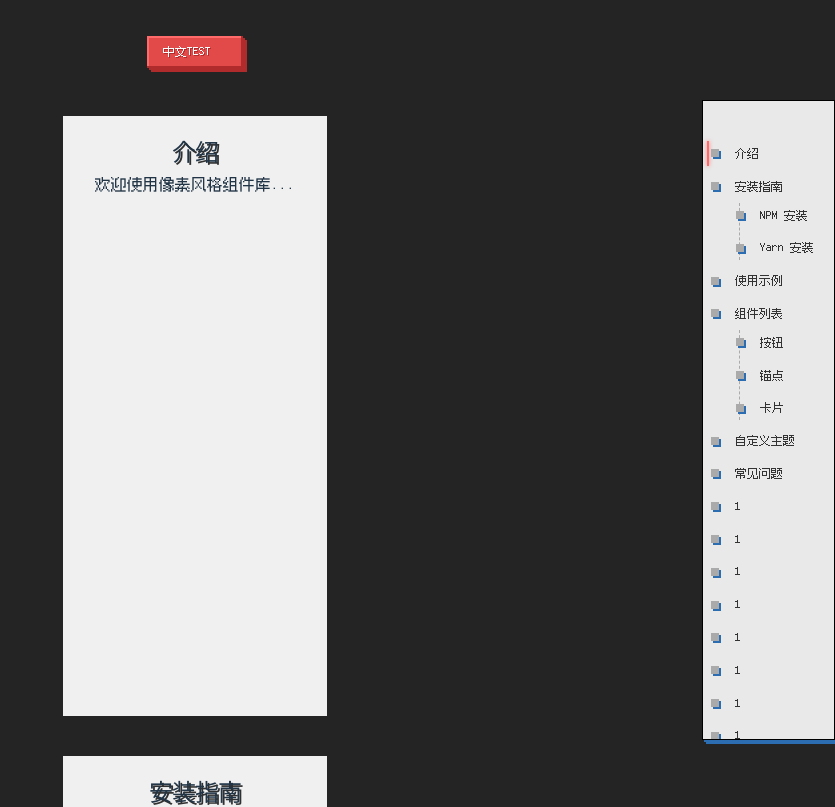
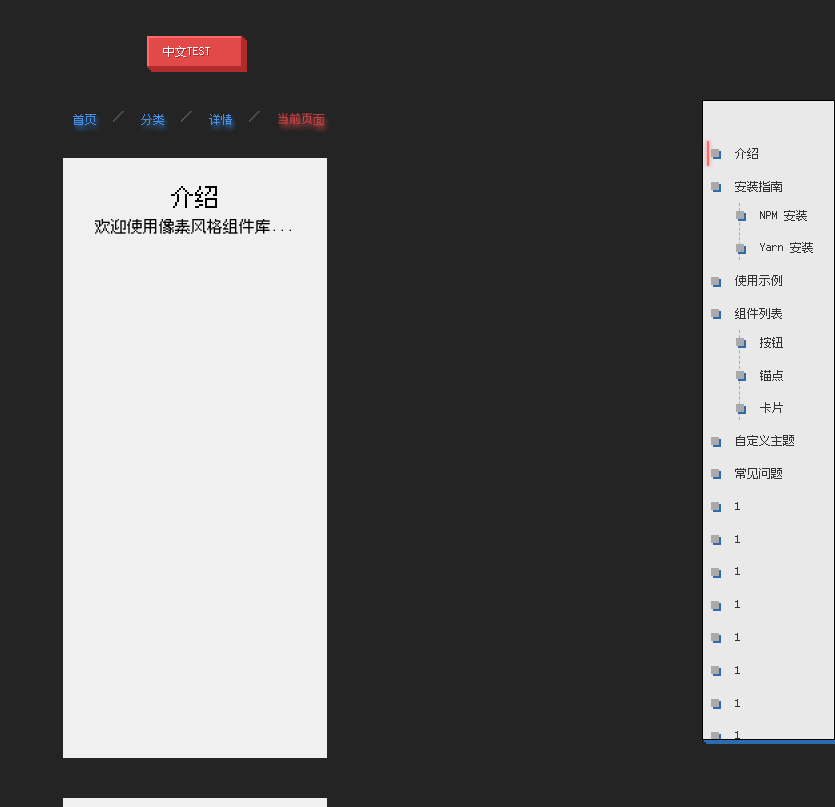
Before and after one commit to Yichende/YiComponent, a React (Vite) app: page / in a window 1280 px wide. Shown: the top 807 px of the page, without its empty margins (445-1280 px from the left). Built offline with nearby package versions, Linux system fonts and the light colour scheme.

Commit message:
add Breadcrumb

```diff
--- a/src/App.tsx
+++ b/src/App.tsx
@@ -1,7 +1,8 @@
 import "./App.css";
-import { YiButton, Anchor } from "./components/index";
-import { Icon } from "./components/index";
+import { YiButton, Anchor, Icon, Breadcrumb } from "./components/index";
+
 function App() {
+
   return (
     <>
       <YiButton
@@ -21,6 +22,21 @@ function App() {
           size="sm"
           color="#fff"
         />
+      </div>
+
+      <div>
+        <Breadcrumb
+          pixelSize={2}
+          maxItems={5}>
+          <Breadcrumb.Item
+            icon="home"
+            href="/">
+            首页
+          </Breadcrumb.Item>
+          <Breadcrumb.Item href="/category">分类</Breadcrumb.Item>
+          <Breadcrumb.Item href="/category/detail">详情</Breadcrumb.Item>
+          <Breadcrumb.Item>当前页面</Breadcrumb.Item>
+        </Breadcrumb>
       </div>
 
       <div className="documentation">
@@ -145,7 +161,7 @@ function App() {
           />
         </Anchor>
 
-        <div style={{ maxWidth: "800px", margin: "0 auto", padding: "20px" }}>
+        <div style={{ maxWidth: "800px", margin: "0 auto", padding: "20px", color: "black"}}>
           <section
             id="introduction"
             style={{
@@ -154,7 +170,7 @@ function App() {
               backgroundColor: "#f0f0f0",
               padding: "20px",
             }}>
-            <h2>介绍</h2>
+            <div style={{fontSize: "24px"}}>介绍</div>
             <p>欢迎使用像素风格组件库...</p>
           </section>
 
--- a/src/components/Anchor/Anchor.tsx
+++ b/src/components/Anchor/Anchor.tsx
@@ -1,7 +1,7 @@
 import { FC, ReactNode, useState, useEffect, useRef } from "react";
 import styles from "./Anchor.module.css";
 import { AnchorLink } from "./AnchorLink";
-import { Icon } from "../Icon/Icon";
+import { Icon } from "../index";
 import React from "react";
 
 interface AnchorProps {
@@ -102,8 +102,7 @@ export const Anchor: AnchorComponent = ({
   const handleLinkClick = (href: string) => {
     const target = document.getElementById(href);
     if (target) {
-      const offset =
-        target.getBoundingClientRect().top + window.scrollY - offsetTop;
+      const offset = target.getBoundingClientRect().top + window.scrollY - offsetTop;
       window.scrollTo({ top: offset, behavior: "smooth" });
       setActiveLink(href);
     }
--- /dev/null
+++ b/src/components/Breadcrumb/Breadcrumb.module.css
@@ -0,0 +1,105 @@
+.breadcrumb {
+  --pixel-size: 2px;
+  --main-color: #4a90e2;
+  --highlight: #6aa8ff;
+  --shadow: #2c6cb0;
+  --text-color: #333;
+  --current-color: #e24a4a;
+  --separator-color: #666;
+
+  font-family: "Press Start 2P", "Ark Pixel", monospace;
+  font-size: 12px;
+  padding: 8px 0;
+}
+
+.list {
+  display: flex;
+  flex-wrap: wrap;
+  align-items: center;
+  padding: 0;
+  margin: 0;
+  list-style: none;
+}
+
+.item {
+  display: flex;
+  align-items: center;
+  position: relative;
+}
+
+.itemContent {
+  display: flex;
+  align-items: center;
+  gap: 2px;
+}
+
+.itemIcon {
+  margin-right: 4px;
+}
+
+.link {
+  color: var(--main-color);
+  text-decoration: none;
+  background: none;
+  border: none;
+  padding: 4px 8px;
+  cursor: pointer;
+  font-family: inherit;
+  font-size: inherit;
+  transition: all 0.2s ease;
+  position: relative;
+  display: inline-block;
+  text-shadow: 2px 4px 4px var(--shadow);
+}
+
+.link:hover {
+  color: var(--highlight);
+  transform: translate(1px, 1px);
+  text-shadow: none;
+}
+
+.link:active {
+  transform: translate(2px, 2px);
+  text-shadow: none;
+}
+
+.current {
+  color: var(--current-color);
+  cursor: default;
+  font-weight: bold;
+  text-shadow: 2px 4px 4px var(--current-color);
+}
+
+.current:hover {
+  transform: none;
+  color: var(--current-color);
+  text-shadow: 2px 4px 4px var(--current-color);
+}
+
+.separator {
+  color: var(--separator-color);
+  margin: 0 8px;
+  font-size: 12px;
+  display: inline-flex;
+  align-items: center;
+  line-height: 1;
+}
+
+/* 响应式设计 */
+@media (max-width: 768px) {
+  .breadcrumb {
+    font-size: 10px;
+  }
+
+  .item {
+    margin: 0 2px;
+  }
+
+  .link {
+    padding: 2px 4px;
+  }
+
+  .separator {
+    margin: 0 4px;
+  }
+}
--- /dev/null
+++ b/src/components/Breadcrumb/Breadcrumb.tsx
@@ -0,0 +1,69 @@
+import { FC, ReactNode, Children, cloneElement, ReactElement } from "react";
+import styles from "./Breadcrumb.module.css";
+import { BreadcrumbItem, BreadcrumbItemProps } from "./BreadcrumbItem";
+import React from "react";
+
+interface BreadcrumbProps {
+  children: ReactNode;
+  separator?: ReactNode;
+  className?: string;
+  pixelSize?: number;
+  maxItems?: number;
+  overflowedIndicator?: ReactNode;
+}
+
+interface BreadcrumbComponent extends FC<BreadcrumbProps> {
+  Item: typeof BreadcrumbItem;
+}
+
+export const Breadcrumb: BreadcrumbComponent = ({
+  children,
+  separator = "/",
+  className = "",
+  pixelSize = 2,
+  maxItems = 4,
+  overflowedIndicator = "...",
+}) => {
+  const items = Children.toArray(children);
+  const totalItems = items.length;
+
+  // 处理溢出情况
+  let visibleItems: ReactNode[] = [];
+
+  if (totalItems <= maxItems) {
+    visibleItems = items;
+  } else {
+    visibleItems = [
+      items[0],
+      <BreadcrumbItem key="overflowed" separator={separator}>
+        {overflowedIndicator}
+      </BreadcrumbItem>,
+      ...items.slice(totalItems - maxItems + 1)
+    ];
+  }
+
+  // 为每个子项添加分隔符和位置信息
+  const renderItems = visibleItems.map((child, index) => {
+    if (!React.isValidElement(child)) return child;
+
+    return cloneElement(child as ReactElement<BreadcrumbItemProps>, {
+      separator,
+      isLast: index === visibleItems.length - 1,
+      key: index,
+    });
+  });
+
+  return (
+    <nav
+      className={`${styles.breadcrumb} ${className}`}
+      style={{ "--pixel-size": `${pixelSize}px` } as React.CSSProperties}
+      aria-label="breadcrumb"
+    >
+      <ol className={styles.list}>
+        {renderItems}
+      </ol>
+    </nav>
+  );
+};
+
+Breadcrumb.Item = BreadcrumbItem;
--- /dev/null
+++ b/src/components/Breadcrumb/BreadcrumbItem.tsx
@@ -0,0 +1,86 @@
+import { FC, ReactNode } from "react";
+import styles from "./Breadcrumb.module.css";
+import { Icon, IconName } from "../index";
+import { Link as RouterLink } from "react-router-dom";
+
+export interface BreadcrumbItemProps {
+  children: ReactNode;
+  href?: string;
+  onClick?: () => void;
+  isLast?: boolean;
+  icon?: IconName;
+  separator?: ReactNode;
+}
+
+export const BreadcrumbItem: FC<BreadcrumbItemProps> = ({
+  children,
+  href,
+  onClick,
+  isLast = false,
+  icon,
+  separator = "/",
+}) => {
+  const content = (
+    <span className={styles.itemContent}>
+      {icon && (
+        <Icon
+          name={icon}
+          size="sm"
+          className={styles.itemIcon}
+        />
+      )}
+      {children}
+    </span>
+  );
+
+  const renderLink = () => {
+    if (isLast) {
+      return <span className={`${styles.link} ${styles.current}`}>{content}</span>;
+    }
+
+    if (href?.startsWith("/")) {
+      // 内部路由跳转
+      return (
+        <RouterLink
+          to={href}
+          className={styles.link}
+          onClick={onClick}>
+          {content}
+        </RouterLink>
+      );
+    }
+
+    if (href) {
+      // 外部链接跳转
+      return (
+        <a
+          href={href}
+          className={styles.link}
+          onClick={(e) => {
+            if (onClick) {
+              e.preventDefault();
+              onClick();
+            }
+          }}>
+          {content}
+        </a>
+      );
+    }
+
+    // 无 href，仅执行点击事件
+    return (
+      <button
+        className={styles.link}
+        onClick={onClick}>
+        {content}
+      </button>
+    );
+  };
+
+  return (
+    <li className={styles.item}>
+      <span>{renderLink()}</span>
+      {!isLast && <span className={styles.separator}>{separator}</span>}
+    </li>
+  );
+};
--- a/src/components/Button/Button.tsx
+++ b/src/components/Button/Button.tsx
@@ -1,6 +1,6 @@
 import { FC, ReactNode } from "react";
 import styles from "./Button.module.css";
-import { Icon, IconName } from '../Icon/Icon';
+import { Icon, IconName } from '../index';
 
 interface ButtonProps {
   children: ReactNode;
--- a/src/components/index.ts
+++ b/src/components/index.ts
@@ -5,3 +5,5 @@ export { Anchor } from './Anchor/Anchor'
 
 export { Icon } from './Icon/Icon'
 export type { IconName } from './Icon/Icon'
+
+export { Breadcrumb } from './Breadcrumb/Breadcrumb'
--- a/src/main.tsx
+++ b/src/main.tsx
@@ -1,23 +1,26 @@
-import { StrictMode } from 'react'
-import { createRoot } from 'react-dom/client'
-import '@fontsource/press-start-2p';
-import './index.css'
-import App from './App.tsx'
+import { StrictMode } from "react";
+import { createRoot } from "react-dom/client";
+import "@fontsource/press-start-2p";
+import "./index.css";
+import App from "./App.tsx";
+import { BrowserRouter } from "react-router-dom";
 
 // 字体加载检测
-document.documentElement.classList.add('font-loading');
+document.documentElement.classList.add("font-loading");
 
 Promise.all([
   document.fonts.load('100 10px "Ark Pixel"'),
   document.fonts.load('400 12px "Ark Pixel"'),
-  document.fonts.load('700 16px "Ark Pixel"')
+  document.fonts.load('700 16px "Ark Pixel"'),
 ]).then(() => {
-  document.documentElement.classList.remove('font-loading');
-  document.documentElement.classList.add('font-loaded');
+  document.documentElement.classList.remove("font-loading");
+  document.documentElement.classList.add("font-loaded");
 });
 
-createRoot(document.getElementById('root')!).render(
+createRoot(document.getElementById("root")!).render(
   <StrictMode>
-    <App />
-  </StrictMode>,
-)
+    <BrowserRouter>
+      <App />
+    </BrowserRouter>
+  </StrictMode>
+);
```
Also changed, not shown: 2 other files (tests, documents, lock files or other folders).
